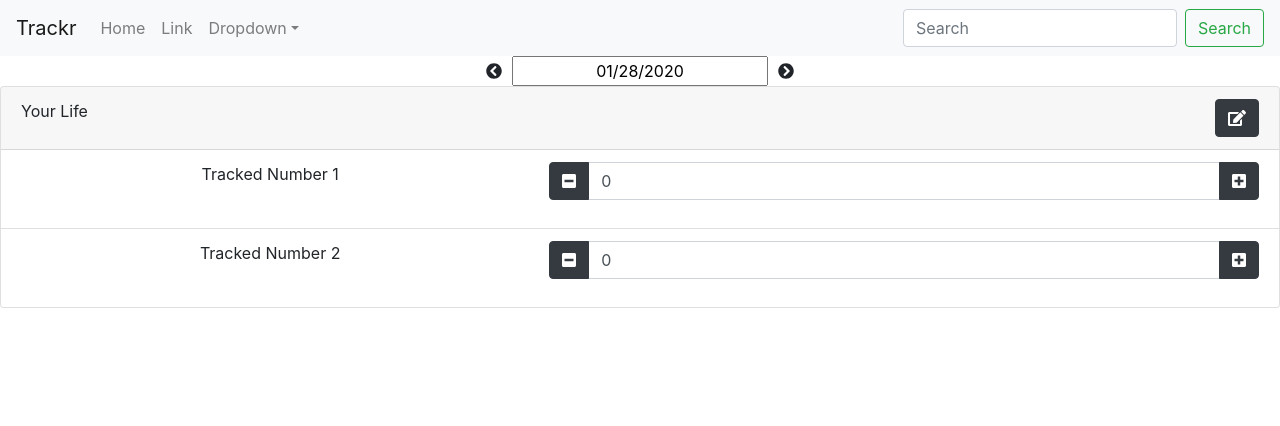
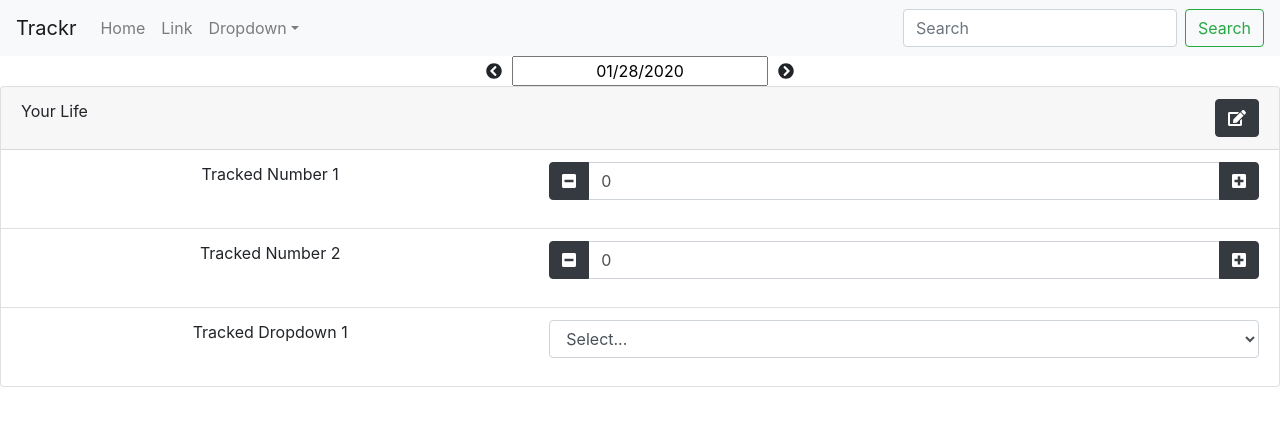
Before and after one commit to jfining/life-tracker-container, a React (Create React App) app: page / in a window 1280 px wide. Shown: the top 426 px of the page. Built offline with nearby package versions, Linux system fonts and the light colour scheme.

Commit message:
Added support for creating single select dropdowns

```diff
--- a/src/App.js
+++ b/src/App.js
@@ -23,6 +23,7 @@ class App extends React.Component {
     let now = new Date();
     let selectedDateString = this.getYearMonthDayString(now);
     this.state = {
+      isLoaded: false,
       selectedDate: now,
       editMode: false,
       selectedDateString: selectedDateString,
@@ -32,11 +33,27 @@ class App extends React.Component {
         },
         "Tracked Number 2": {
           type: "number"
+        },
+        "Tracked Dropdown 1": {
+          type: "dropdown",
+          options: ["option1", "option2", "option3"]
         }
       },
       data: {},
       tempFieldDefinitions: {}
     };
+  }
+
+  getData = () => {
+    this.setState({
+      isLoaded: true,
+      data: {
+        "2020-1-27": {
+          "Tracked Number 1": 5,
+          "Tracked Number 2": 3
+        }
+      }
+    });
   }
 
   getYearMonthDayString(date) {
@@ -52,16 +69,29 @@ class App extends React.Component {
 
   handleDateChange = date => {
     let selectedDateString = this.getYearMonthDayString(date);
-    if (!this.state.data.hasOwnProperty(selectedDateString)){
-      this.initializeDataForDate(selectedDateString, "", "")
-    }
     this.setState({
       selectedDate: date,
       selectedDateString: selectedDateString
     });
+    if (!this.state.data.hasOwnProperty(selectedDateString)) {
+      this.initializeDate(selectedDateString);
+    }
   };
 
-  initializeDataForDate = (dateString, field, value) => {
+  initializeDate = (dateString) => {
+    let tempObject = {};
+    for (var key of Object.keys(this.state.fieldDefinitions)) {
+      tempObject[key] = this.getDefaultForField(key);
+    }
+    let newData = Object.assign({}, this.state.data);
+    newData[dateString] = tempObject;
+    console.log("new data", newData);
+    this.setState({
+      data: newData
+    });
+  };
+
+  initializeFieldForDate = (dateString, field, value) => {
     let tempObject = {};
     for (var key of Object.keys(this.state.fieldDefinitions)) {
       if (key === field) {
@@ -82,7 +112,7 @@ class App extends React.Component {
     let field = event.currentTarget.value;
     //if our data doesn't have an entry for this date, create it
     if (!this.state.data.hasOwnProperty(this.state.selectedDateString)) {
-      this.initializeDataForDate(this.state.selectedDateString, field, 1);
+      this.initializeFieldForDate(this.state.selectedDateString, field, 1);
     }
     else {
       let currentData = this.state.data;
@@ -103,7 +133,7 @@ class App extends React.Component {
     let field = event.currentTarget.value;
     //if our data doesn't have an entry for this date, create it
     if (!this.state.data.hasOwnProperty(this.state.selectedDateString)) {
-      this.initializeDataForDate(this.state.selectedDateString, field, 0);
+      this.initializeFieldForDate(this.state.selectedDateString, field, 0);
     }
     //we have the date
     else {
@@ -151,6 +181,9 @@ class App extends React.Component {
     if (this.state.fieldDefinitions[field].type === "number") {
       return 0;
     }
+    else if (this.state.fieldDefinitions[field].type === "dropdown") {
+      return "";
+    }
   }
 
   createListGroupItem = field => {
@@ -161,7 +194,7 @@ class App extends React.Component {
     let fieldType = this.state.fieldDefinitions[field].type;
     let inputGroup = <></>;
     if (!this.state.data.hasOwnProperty(this.state.selectedDateString)) {
-      let inputGroup = <></>;
+      inputGroup = <></>;
     }
     else if(fieldType === "number") {
       console.log("Field type is number");
@@ -185,13 +218,37 @@ class App extends React.Component {
       </InputGroup>;
     }
 
+    else if(fieldType === "dropdown") {
+      inputGroup =
+      <InputGroup>
+        <Form.Control required as="select" placeholder="0" value={
+          this.state.data[this.state.selectedDateString].hasOwnProperty(field) ?
+          this.state.data[this.state.selectedDateString][field] :
+          this.getDefaultForField(field)
+          }
+            onChange={(event)=>{
+              let tempObject = this.state.data;
+              tempObject[this.state.selectedDateString][field] = event.target.value;
+              this.setState({data: tempObject});
+            }
+          }>
+          <option value="">Select...</option>
+          {this.state.fieldDefinitions[field].options.map((value)=>{return <option value={value}>{value}</option>})}
+        </Form.Control>
+      </InputGroup>;
+    }
+
     return(
       <ListGroup.Item key={field}>
         <Form.Group as={Row}>
           <Col xs={5}>
-          <Form.Label>
-            {field}
-          </Form.Label>
+            {this.state.editMode ?
+            <Button variant="secondary" value={field} onClick={this.handleItemRemove}>
+              <FontAwesomeIcon icon={faTrash}></FontAwesomeIcon>
+            </Button> : ""}
+            <Form.Label>
+              {field}
+            </Form.Label>
           </Col>
           <Col xs={7}>
             {inputGroup}
@@ -207,6 +264,15 @@ class App extends React.Component {
     });
   }
 
+  handleItemRemove = event => {
+    //TODO Change this so that the cancel button doesn't remove it.
+    //Maybe use a "toDelete" list in the state and flush it on save/clear it on cancel
+    let key = event.currentTarget.value;
+    let tempCopy = Object.assign({}, this.state.fieldDefinitions);
+    delete tempCopy[key];
+    this.setState({fieldDefinitions: tempCopy});
+  }
+
   handleTempItemRemove = event => {
     let key = event.currentTarget.value;
     let tempCopy = Object.assign({}, this.state.tempFieldDefinitions);
@@ -215,6 +281,21 @@ class App extends React.Component {
   }
 
   renderTempListItem = key => {
+    console.log(key);
+    let additionalControls = <></>;
+    if (this.state.tempFieldDefinitions[key].type === "number"){
+      additionalControls = <></>;
+    }
+    else if (this.state.tempFieldDefinitions[key].type === "dropdown"){
+      additionalControls = <Form.Control required type="text" placeholder={"Comma-separated list of dropdown values"}
+      value={this.state.tempFieldDefinitions[key].options.join(",")}
+      onChange={(event) => {
+        let tempCopy = Object.assign({},this.state.tempFieldDefinitions);
+        tempCopy[key].options = event.target.value.split(",");
+        this.setState({tempFieldDefinitions: tempCopy})
+      }}>
+    </Form.Control>
+    }
     return(
       <ListGroup.Item key={key}>
         <Button variant="secondary" value={key} onClick={this.handleTempItemRemove}>
@@ -236,7 +317,9 @@ class App extends React.Component {
           }}>
           <option disabled value="">Select Type</option>
           <option value="number">Number</option>
+          <option value="dropdown">Dropdown</option>
         </Form.Control>
+        {additionalControls}
       </ListGroup.Item>
     )
   }
@@ -246,7 +329,8 @@ class App extends React.Component {
     let newId = new Date().getTime();
     tempCopy[newId] = {
       name: "",
-      type: ""
+      type: "",
+      options: []
     }
     this.setState({tempFieldDefinitions: tempCopy});
   }
@@ -255,7 +339,8 @@ class App extends React.Component {
     let fieldDefCopy = Object.assign({}, this.state.fieldDefinitions);
     for (var key of Object.keys(this.state.tempFieldDefinitions)) {
       fieldDefCopy[this.state.tempFieldDefinitions[key]["name"]] = {
-        type: this.state.tempFieldDefinitions[key]["type"]
+        type: this.state.tempFieldDefinitions[key].type,
+        options: this.state.tempFieldDefinitions[key].options
       };
     }
     this.setState({fieldDefinitions: fieldDefCopy, tempFieldDefinitions: {}});
@@ -263,7 +348,13 @@ class App extends React.Component {
   }
 
   componentDidMount() {
-    this.initializeDataForDate(this.state.selectedDateString);
+    console.log("component did mount");
+    if (!this.state.isLoaded) {
+      this.getData();
+    }
+    if (!this.state.data.hasOwnProperty(this.state.selectedDateString)) {
+      this.initializeDate(this.state.selectedDateString);
+    }
   }
 
   render() {
@@ -331,6 +422,8 @@ class App extends React.Component {
                     <FontAwesomeIcon icon={faPlus}></FontAwesomeIcon>
                   </Button>
                 </ListGroup.Item></> : ""}
+                {/*DropDown Test*/}
+
               </ListGroup>
             </Card>
           </Col>
```
